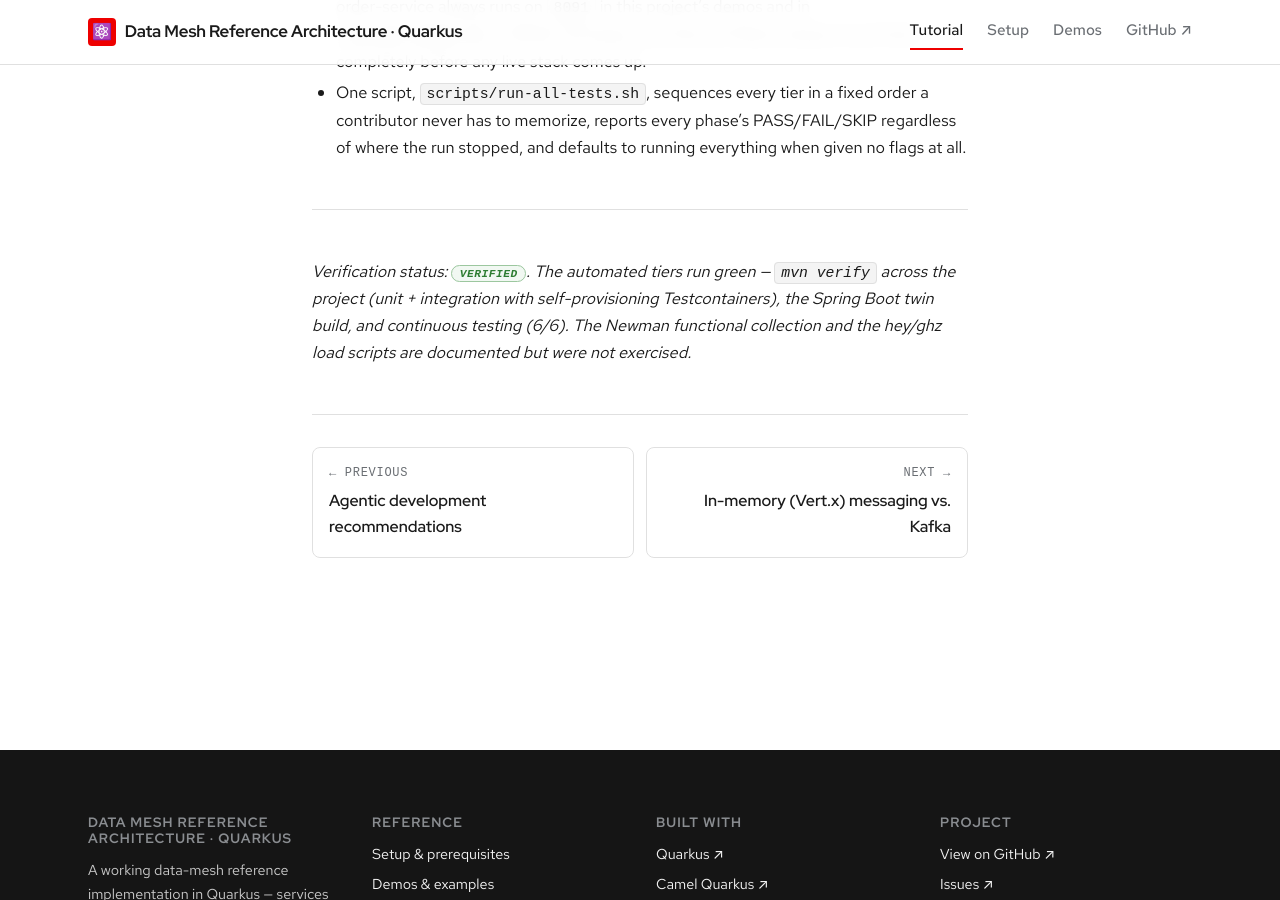
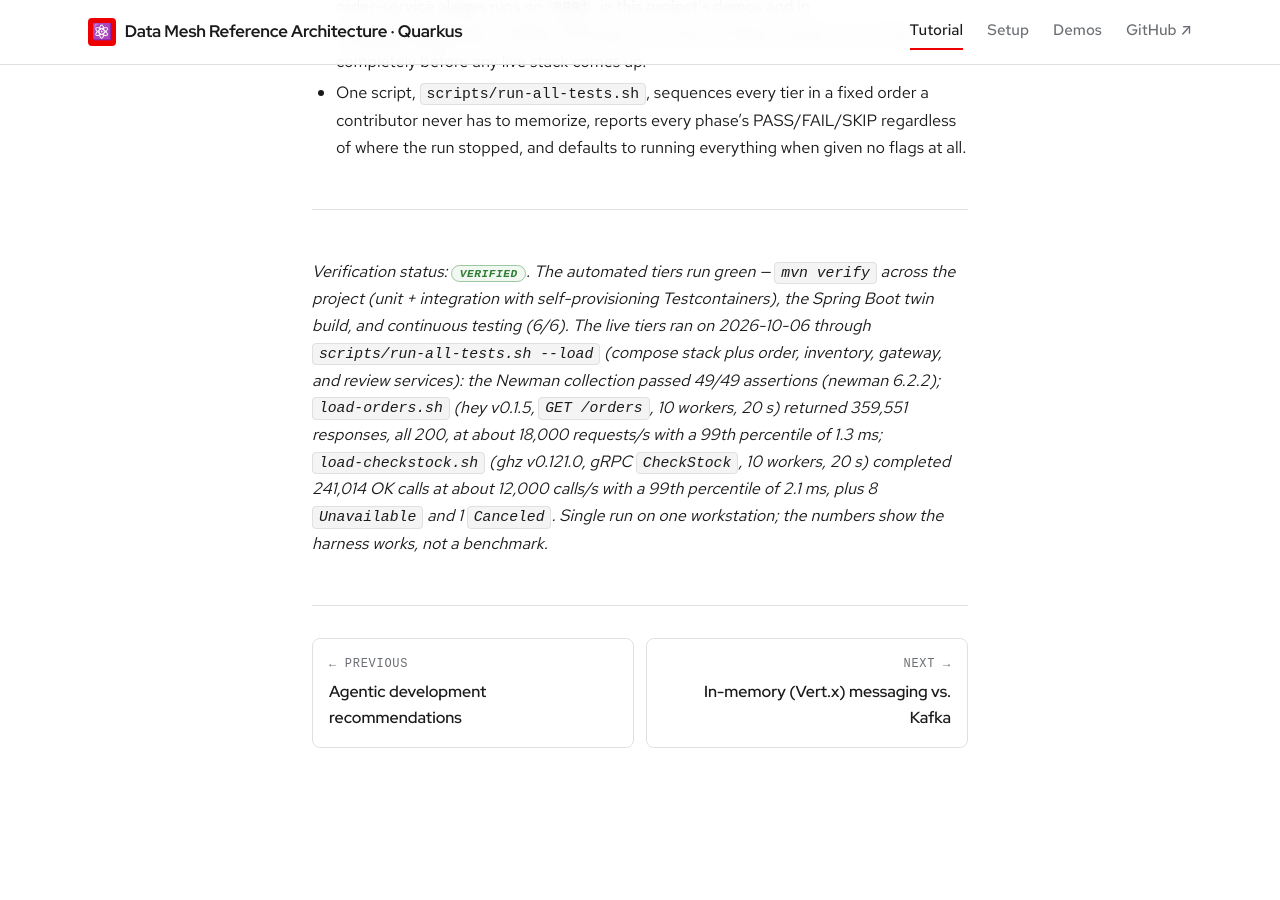
Before and after one commit to patterncatalyst/datamesh-reference-arch-quarkus, a Jekyll site: the page built from _docs/19-testing-details.md, in a window 1280 px wide and 900 px high, scrolled down 10405 px. Built offline with Jekyll 4.4.1, drawn with Linux system fonts in a browser that asks for light colours; some web fonts are replaced.

Commit message:
test(ch19): pin newman, hey, and ghz; run the Newman and load tiers (#47)
run-newman.sh used npx newman@6 and the install hints said @latest. Pin newman 6.2.2, hey v0.1.5, and ghz v0.121.0 in run-newman.sh, load-checkstock.sh, run-all-tests.sh, and tooling/README.md. scripts/run-all-tests.sh --load passed on 2026-10-06: Newman 49/49 assertions; hey 359,551 x 200 at ~18k req/s; ghz 241,014 OK at ~12k calls/s with 8 Unavailable and 1 Canceled. Record the run in the chapter 19 footer.

```diff
--- a/_docs/19-testing-details.md
+++ b/_docs/19-testing-details.md
@@ -425,4 +425,4 @@ running to poke at manually.
 
 ---
 
-*Verification status: <span class="status status--verified">verified</span>. The automated tiers run green — `mvn verify` across the project (unit + integration with self-provisioning Testcontainers), the Spring Boot twin build, and continuous testing (6/6). The Newman functional collection and the hey/ghz load scripts are documented but were not exercised.*
+*Verification status: <span class="status status--verified">verified</span>. The automated tiers run green — `mvn verify` across the project (unit + integration with self-provisioning Testcontainers), the Spring Boot twin build, and continuous testing (6/6). The live tiers ran on 2026-10-06 through `scripts/run-all-tests.sh --load` (compose stack plus order, inventory, gateway, and review services): the Newman collection passed 49/49 assertions (newman 6.2.2); `load-orders.sh` (hey v0.1.5, `GET /orders`, 10 workers, 20 s) returned 359,551 responses, all 200, at about 18,000 requests/s with a 99th percentile of 1.3 ms; `load-checkstock.sh` (ghz v0.121.0, gRPC `CheckStock`, 10 workers, 20 s) completed 241,014 OK calls at about 12,000 calls/s with a 99th percentile of 2.1 ms, plus 8 `Unavailable` and 1 `Canceled`. Single run on one workstation; the numbers show the harness works, not a benchmark.*
```
Also changed, not shown: tooling/README.md (+9 -6 lines), 3 other files.
